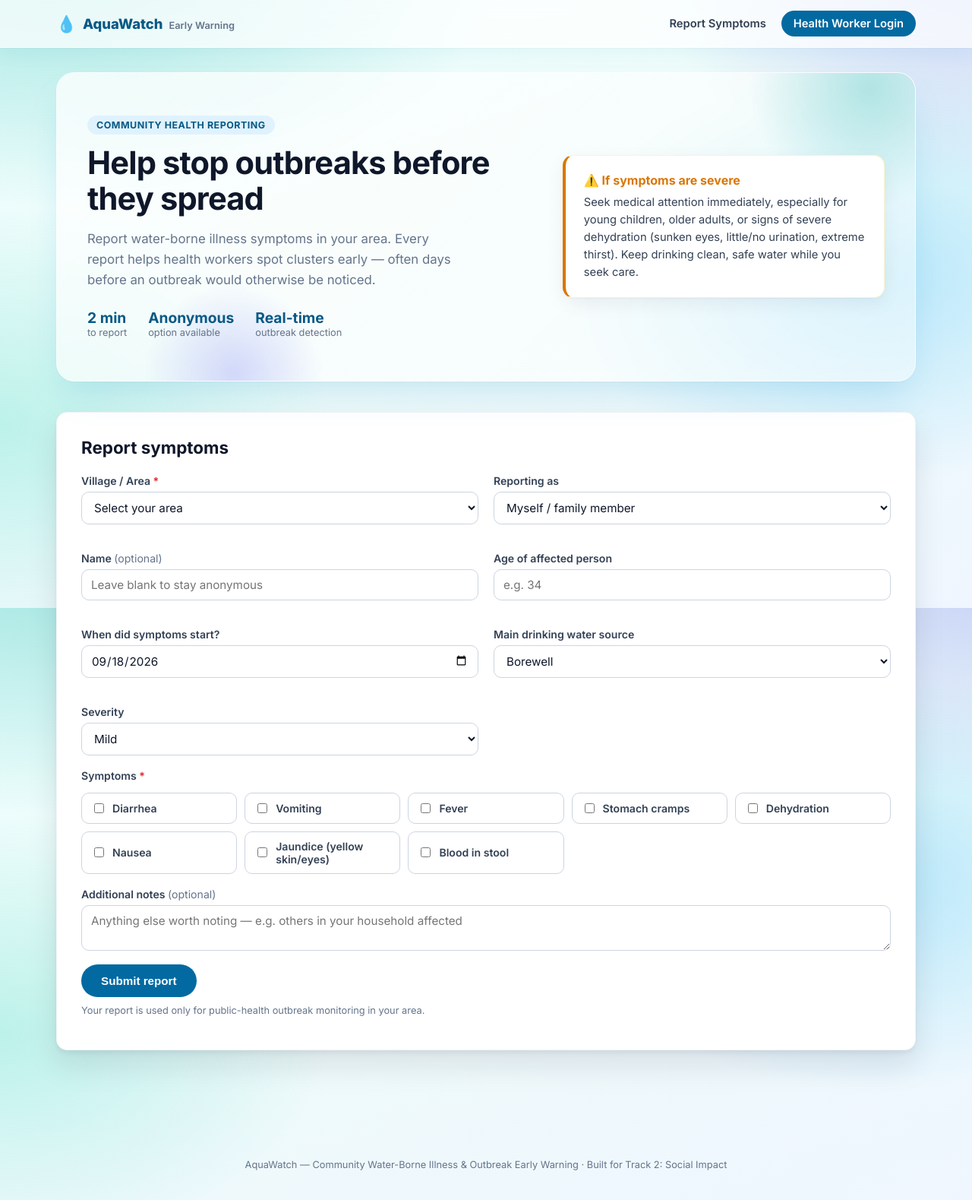
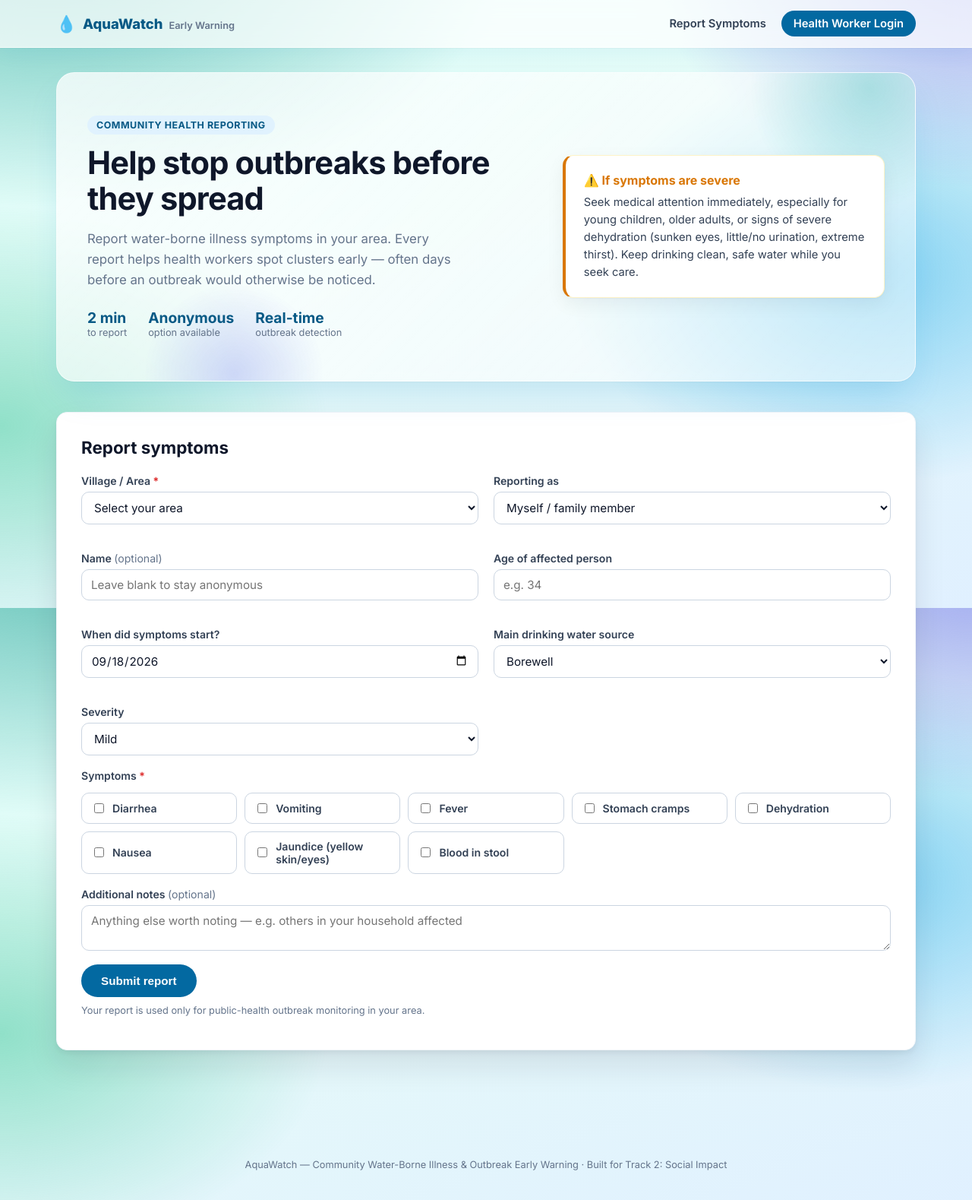
Before and after one commit to rehansha-dev/AuqaWatch, a Flask app: page / in a window 1280 px wide. Shown: the whole page at 76% size. Run offline with Flask 3, Linux system fonts and the light colour scheme.

Commit message:
Update background color and gradients in style.css

```diff
--- a/static/css/style.css
+++ b/static/css/style.css
@@ -29,14 +29,14 @@ body {
   color: var(--ink-900);
   -webkit-font-smoothing: antialiased;
   min-height: 100vh;
-  background-color: #eefcf9;
+  background-color: #e6fbf8;
   background-image:
-    radial-gradient(1000px 560px at 5% -8%, rgba(20, 184, 166, 0.35), transparent 60%),
-    radial-gradient(760px 520px at 100% -5%, rgba(99, 102, 241, 0.28), transparent 55%),
-    radial-gradient(680px 460px at 90% 45%, rgba(56, 189, 248, 0.30), transparent 60%),
-    radial-gradient(720px 480px at 0% 70%, rgba(45, 212, 191, 0.26), transparent 60%),
-    linear-gradient(160deg, #ecfeff 0%, #eefcf9 40%, #eff6ff 100%),
-    radial-gradient(circle at 1px 1px, rgba(15, 118, 110, 0.12) 1px, transparent 0);
+    radial-gradient(1000px 560px at 5% -8%, rgba(13, 148, 136, 0.55), transparent 60%),
+    radial-gradient(760px 520px at 100% -5%, rgba(79, 70, 229, 0.45), transparent 55%),
+    radial-gradient(680px 460px at 90% 45%, rgba(14, 165, 233, 0.45), transparent 60%),
+    radial-gradient(720px 480px at 0% 70%, rgba(16, 185, 129, 0.4), transparent 60%),
+    linear-gradient(160deg, #d9fdf7 0%, #e6fbf8 40%, #e0f0ff 100%),
+    radial-gradient(circle at 1px 1px, rgba(15, 118, 110, 0.15) 1px, transparent 0);
   background-size: auto, auto, auto, auto, auto, 22px 22px;
   background-attachment: fixed, fixed, fixed, fixed, fixed, fixed;
   background-repeat: no-repeat, no-repeat, no-repeat, no-repeat, no-repeat, repeat;
```
